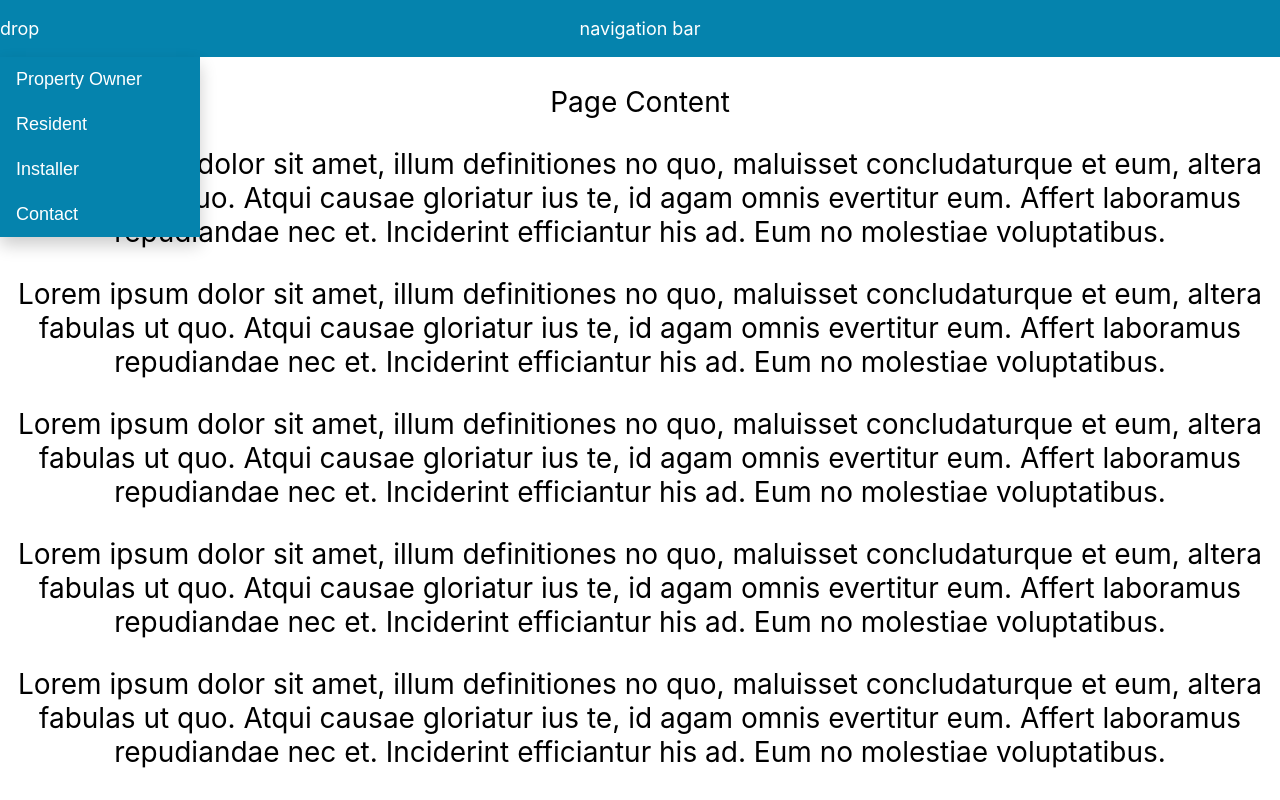
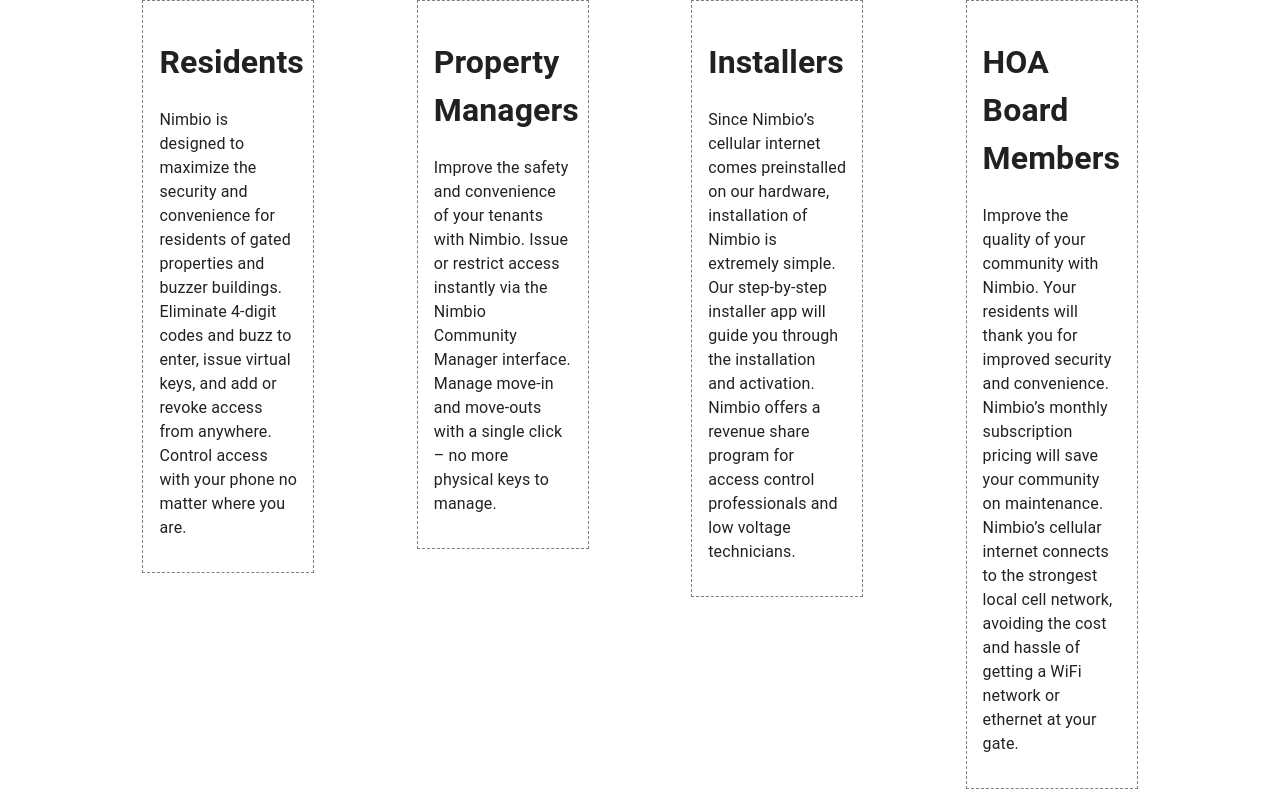
Before and after one commit to loserluki/nimbio_landing, a React app: page / in a window 1280 px wide. Built offline with nearby package versions, Linux system fonts and the light colour scheme.

Commit message:
Initial commit

```diff
--- a/src/components/App/App.css
+++ b/src/components/App/App.css
@@ -6,7 +6,7 @@
 
 .content {
   background-color: #FFFFFF;
-  font-size: calc(10px + 2vmin);
+  font-size: calc(10px + 1vmin);
   color: #000000;
 }
 
--- a/src/components/App/App.js
+++ b/src/components/App/App.js
@@ -1,20 +1,46 @@
+import React from 'react';
+
+import {Container, CssBaseline, Box, Grid} from "@mui/material";
+
 import './App.css';
+
 
 import Header from '../Navigation/Header.js';
 
 function App() {
   return (
-      <div className="Header">
+      <React.Fragment>
+          <CssBaseline />
           <Header />
-        <div className="App">
-            <p>Page Content</p>
-            <p>Lorem ipsum dolor sit amet, illum definitiones no quo, maluisset concludaturque et eum, altera fabulas ut quo. Atqui causae gloriatur ius te, id agam omnis evertitur eum. Affert laboramus repudiandae nec et. Inciderint efficiantur his ad. Eum no molestiae voluptatibus.</p>
-            <p>Lorem ipsum dolor sit amet, illum definitiones no quo, maluisset concludaturque et eum, altera fabulas ut quo. Atqui causae gloriatur ius te, id agam omnis evertitur eum. Affert laboramus repudiandae nec et. Inciderint efficiantur his ad. Eum no molestiae voluptatibus.</p>
-            <p>Lorem ipsum dolor sit amet, illum definitiones no quo, maluisset concludaturque et eum, altera fabulas ut quo. Atqui causae gloriatur ius te, id agam omnis evertitur eum. Affert laboramus repudiandae nec et. Inciderint efficiantur his ad. Eum no molestiae voluptatibus.</p>
-            <p>Lorem ipsum dolor sit amet, illum definitiones no quo, maluisset concludaturque et eum, altera fabulas ut quo. Atqui causae gloriatur ius te, id agam omnis evertitur eum. Affert laboramus repudiandae nec et. Inciderint efficiantur his ad. Eum no molestiae voluptatibus.</p>
-            <p>Lorem ipsum dolor sit amet, illum definitiones no quo, maluisset concludaturque et eum, altera fabulas ut quo. Atqui causae gloriatur ius te, id agam omnis evertitur eum. Affert laboramus repudiandae nec et. Inciderint efficiantur his ad. Eum no molestiae voluptatibus.</p>
-        </div>
-      </div>
+          <Container fixed>
+              <Grid container spacing={{xs: 2, md: 3}} columns={{xs: 4, md: 12, lg: 12}} justifyContent="space-evenly" alignItems="flex-start">
+                  <Grid item xs={12} md={6} lg={2}>
+                      <Box sx={{p:2, border: '1px dashed grey'}}>
+                          <h1>Residents</h1>
+                          <p>Nimbio is designed to maximize the security and convenience for residents of gated properties and buzzer buildings. Eliminate 4-digit codes and buzz to enter, issue virtual keys, and add or revoke access from anywhere. Control access with your phone no matter where you are.</p>
+                      </Box>
+                  </Grid>
+                  <Grid item xs={12} md={6} lg={2}>
+                      <Box sx={{p:2, border: '1px dashed grey'}}>
+                          <h1>Property Managers</h1>
+                          <p>Improve the safety and convenience of your tenants with Nimbio. Issue or restrict access instantly via the Nimbio Community Manager interface. Manage move-in and move-outs with a single click – no more physical keys to manage.</p>
+                      </Box>
+                  </Grid>
+                  <Grid item xs={12} md={6} lg={2}>
+                      <Box sx={{p:2, border: '1px dashed grey'}}>
+                          <h1>Installers</h1>
+                          <p>Since Nimbio’s cellular internet comes preinstalled on our hardware, installation of Nimbio is extremely simple. Our step-by-step installer app will guide you through the installation and activation. Nimbio offers a revenue share program for access control professionals and low voltage technicians.</p>
+                      </Box>
+                  </Grid>
+                  <Grid item xs={12} md={6} lg={2}>
+                      <Box sx={{p:2, border: '1px dashed grey'}}>
+                          <h1>HOA Board Members</h1>
+                          <p>Improve the quality of your community with Nimbio. Your residents will thank you for improved security and convenience. Nimbio’s monthly subscription pricing will save your community on maintenance. Nimbio’s cellular internet connects to the strongest local cell network, avoiding the cost and hassle of getting a WiFi network or ethernet at your gate.</p>
+                      </Box>
+                  </Grid>
+              </Grid>
+          </Container>
+      </React.Fragment>
   );
 }
 
--- a/src/components/Navigation/Header.js
+++ b/src/components/Navigation/Header.js
@@ -1,21 +1,45 @@
 import React from 'react';
+
+import {Container, Grid, Box} from "@mui/material";
 
 import './Header.css'
 
 const Header = () => {
     return (
-        <div className="Nav-header">
-            <p>navigation bar</p>
-            <div className="Nav-dropdown">
-                <p>drop</p>
-                <div className="Nav-dropdown-content">
-                    <button onClick={() => console.log("load Property Owner options")}>Property Owner</button>
-                    <button onClick={() => console.log("load Resident page")}>Resident</button>
-                    <button onClick={() => console.log("load Installer page")}>Installer</button>
-                    <button type="button" onClick={() => console.log("load Contact page")}>Contact</button>
-                </div>
-            </div>
-        </div>
+        <Container sticky>
+
+        </Container>
+
+
+        // <Grid container direction="row" justifyContent="space-between" alignItems="flex-start">
+        //     <Grid item xs={1} lg={1}>
+        //         <Box sx={{p: 2, backgroundColor: "#0583AD", border: "1px dashed white"}}>
+        //             <div className="Nav-dropdown">
+        //                 drop
+        //                 <div className="Nav-dropdown-content">
+        //                     <button onClick={() => console.log("button clicked")}>lineitem</button>
+        //                     <button onClick={() => console.log("button clicked")}>lineitem</button>
+        //                     <button onClick={() => console.log("button clicked")}>lineitem</button>
+        //                     <button onClick={() => console.log("button clicked")}>lineitem</button>
+        //                 </div>
+        //             </div>
+        //         </Box>
+        //     </Grid>
+        // </Grid>
+
+
+        // <div className="Nav-header">
+        //     <p>navigation bar</p>
+        //     <div className="Nav-dropdown">
+        //         <p>drop</p>
+        //         <div className="Nav-dropdown-content">
+        //             <button onClick={() => console.log("load Property Owner options")}>Property Owner</button>
+        //             <button onClick={() => console.log("load Resident page")}>Resident</button>
+        //             <button onClick={() => console.log("load Installer page")}>Installer</button>
+        //             <button type="button" onClick={() => console.log("load Contact page")}>Contact</button>
+        //         </div>
+        //     </div>
+        // </div>
     )
 }
 
--- a/src/index.js
+++ b/src/index.js
@@ -7,6 +7,7 @@
 
 root.render(
   <React.StrictMode>
-    <App />
+      <meta name="viewport" content="initial-scale=1, width=device-width" />
+      <App />
   </React.StrictMode>
 );
```
